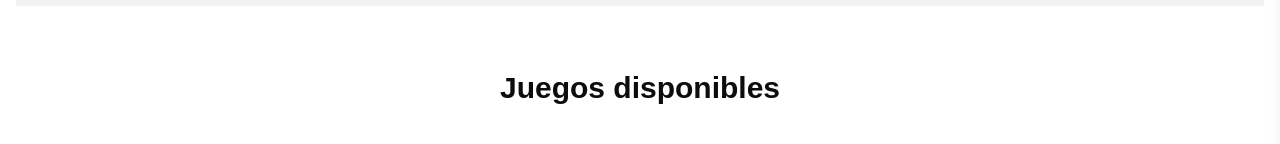
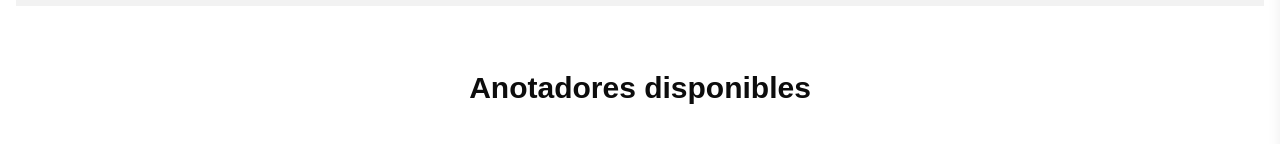
Before and after one commit to Gabito-17/Entre-Nosotros, a React (Create React App) app: page / in a window 1280 px wide. Shown: the part 638-782 px from the top of the page. Built offline with nearby package versions, Linux system fonts and the light colour scheme.

Commit message:
juegos --> anotadores

```diff
--- a/src/components/GameList.tsx
+++ b/src/components/GameList.tsx
@@ -1,7 +1,7 @@
+import { BoltIcon, PuzzlePieceIcon } from "@heroicons/react/24/outline";
 import { motion } from "framer-motion";
+import { FC, JSX } from "react";
 import { fadeContainer, fadeItem } from "../lib/Animations.ts";
-import { PuzzlePieceIcon, BoltIcon } from "@heroicons/react/24/outline";
-import { FC, JSX } from "react";
 
 interface Game {
   name: string;
@@ -32,7 +32,7 @@ const GameList: FC = () => {
   return (
     <div className="text-base-content py-16 bg-base-100">
       <h2 className="text-3xl font-bold mb-10 text-center text-primary">
-        Juegos disponibles
+        Anotadores disponibles
       </h2>
 
       <motion.div
```
